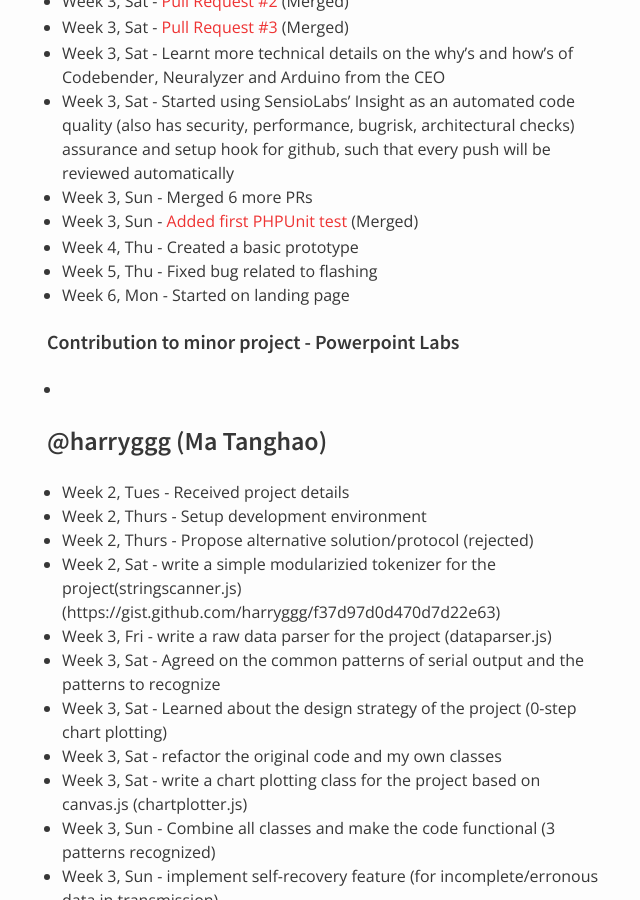
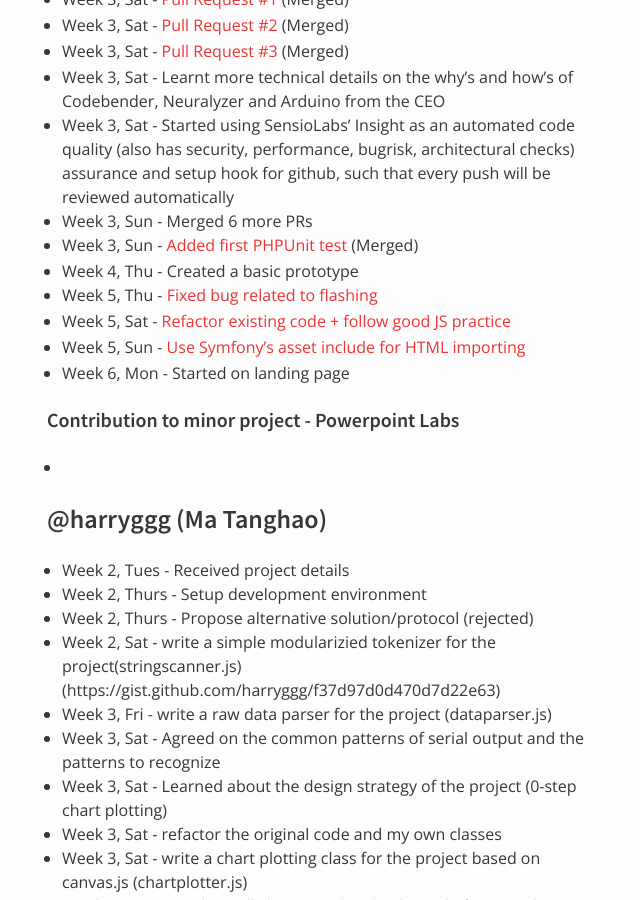
Before and after one commit to nus-oss/cs3281-AY1516S2-website, a Jekyll site: the page built from teams/codebender.md, in a window 1280 px wide and 900 px high, scrolled down 6129 px. Shown: the whole window, without its empty margins (323-963 px from the left). Built offline with Jekyll 4.4.1, drawn with Linux system fonts in a browser that asks for light colours; some of the changed text lies outside the part shown.

Commit message:
Alex Update workplan

```diff
--- a/teams/codebender.md
+++ b/teams/codebender.md
@@ -35,6 +35,7 @@
 * [x] Get started with basic prototype - Week 4
 * [x] Fix bug related to flashing in iFrame - Week 5
 * [ ] Create test case for successful flashing - Week 5
+* [x] Refactor code before moving on - Week 6
 * [ ] Create landing page - Week 6
 * [ ] Create test case for landing page - Week 6
 * [ ] Create database for user and tier - Week 6
@@ -195,7 +196,9 @@
 * Week 3, Sun - Merged 6 more PRs
 * Week 3, Sun - [Added first PHPUnit test](https://github.com/codebendercc/Neuralyzer/pull/12) (Merged)
 * Week 4, Thu - Created a basic prototype
-* Week 5, Thu - Fixed bug related to flashing
+* Week 5, Thu - [Fixed bug related to flashing](https://github.com/codebendercc/Neuralyzer/pull/20)
+* Week 5, Sat - [Refactor existing code + follow good JS practice](https://github.com/codebendercc/Neuralyzer/pull/21)
+* Week 5, Sun - [Use Symfony's asset include for HTML importing](https://github.com/codebendercc/Neuralyzer/pull/22)
 * Week 6, Mon - Started on landing page
 
 #### Contribution to minor project - Powerpoint Labs
```
